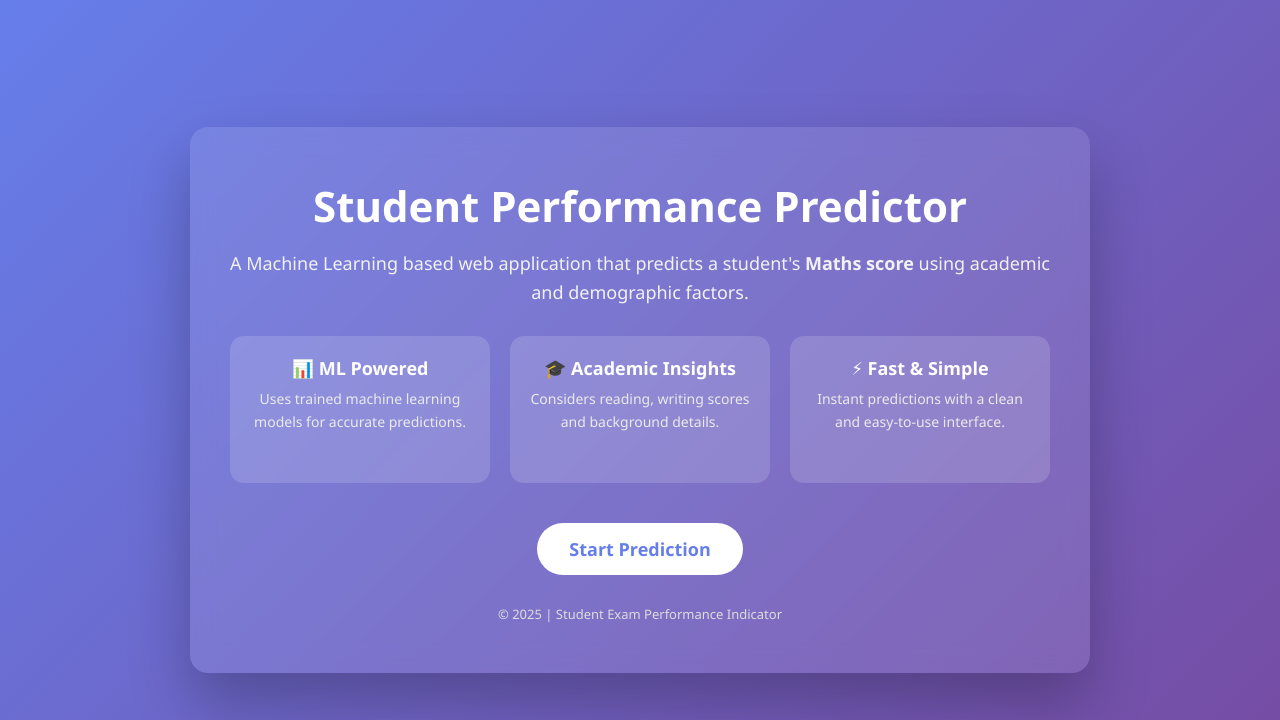
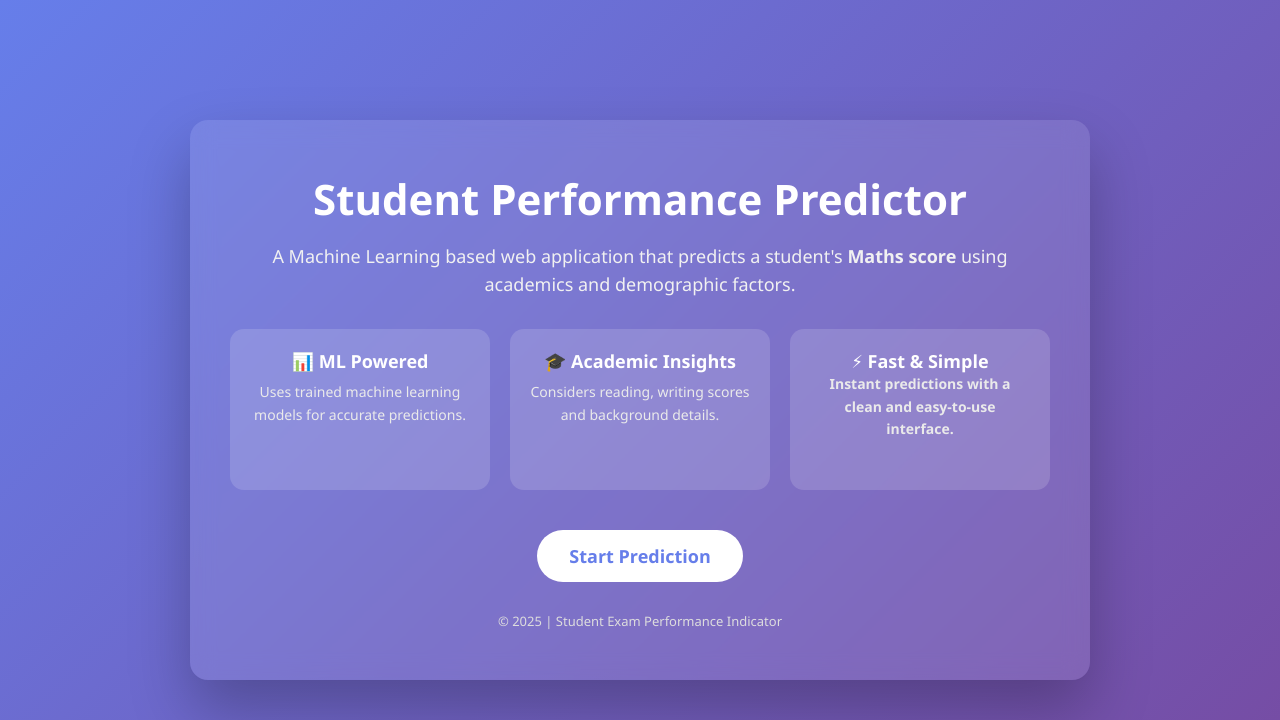
Before and after one commit to Sukhsimransingh1/End-to-End-ML-Project, a Flask app: page / in a window 1280 px wide. Shown: the top 720 px of the page. Run offline with Flask 3, Linux system fonts and the light colour scheme.

Commit message:
user interface created

```diff
--- a/templates/index.html
+++ b/templates/index.html
@@ -113,7 +113,7 @@
     <h1>Student Performance Predictor</h1>
     <p>
         A Machine Learning based web application that predicts a student's
-        <strong>Maths score</strong> using academic and demographic factors.
+        <strong>Maths score</strong> using academics and demographic factors.
     </p>
 
     <div class="features">
@@ -128,7 +128,8 @@
         </div>
 
         <div class="feature-card">
-            <h3>⚡ Fast & Simple</h3>
+            <h3>⚡ Fast & Simple</
+                h3>
             <p>Instant predictions with a clean and easy-to-use interface.</p>
         </div>
     </div>
```
